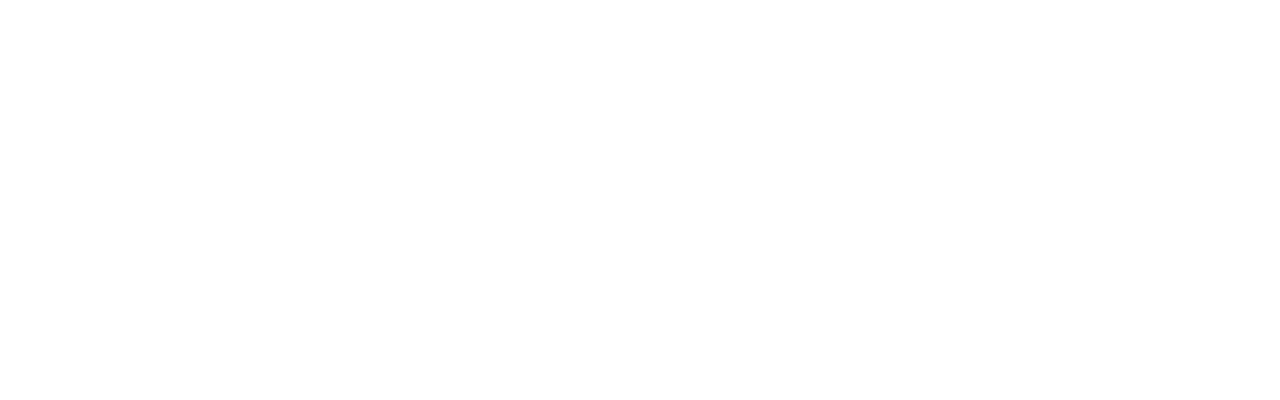
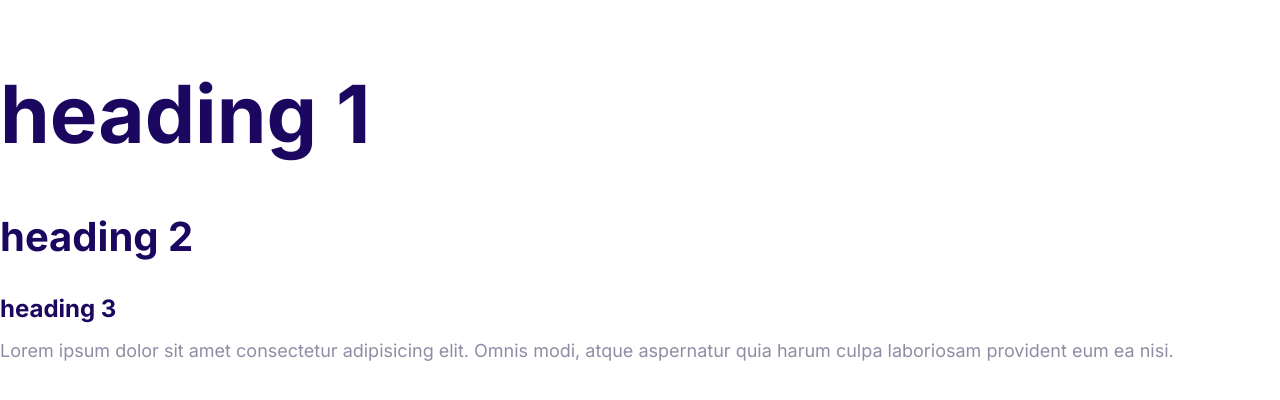
Before and after one commit to marcodepolo/moshified, a plain HTML site: page index.html in a window 1280 px wide. Drawn offline with Linux system fonts and the light colour scheme.

Commit message:
typography

```diff
--- a/css/styles.css
+++ b/css/styles.css
@@ -5,3 +5,45 @@
   --headings-color: #1b0760;
   --body-color: #918ca4;
 }
+html {
+  font-size: 62.5%; /* 62.5% of 16px = 10px = 1rem */
+}
+body {
+  font-family: "Inter", Arial, Helvetica, sans-serif;
+  color: var(--body-color);
+  font-size: 2.4rem;
+  line-height: 1.5;
+}
+h1,
+h2,
+h3 {
+  color: var(--headings-color);
+  margin-bottom: 1rem;
+}
+h1 {
+  font-size: 7rem;
+}
+h2 {
+  font-size: 4rem;
+}
+h3 {
+  font-size: 3rem;
+}
+p {
+  margin-top: 0;
+}
+
+@media screen and (min-width: 1024px) {
+  body {
+    font-size: 1.8rem;
+  }
+  h1 {
+    font-size: 8rem;
+  }
+  h2 {
+    font-size: 4rem;
+  }
+  h3 {
+    font-size: 2.4rem;
+  }
+}
--- a/index.html
+++ b/index.html
@@ -4,8 +4,21 @@
     <meta charset="UTF-8" />
     <meta name="viewport" content="width=device-width, initial-scale=1.0" />
     <title>Document</title>
+    <link rel="preconnect" href="https://fonts.gstatic.com" />
+    <link
+      href="https://fonts.googleapis.com/css2?family=Inter:wght@400;700&display=swap"
+      rel="stylesheet"
+    />
     <link rel="stylesheet" href="css/normalize.css" />
     <link rel="stylesheet" href="css/styles.css" />
   </head>
-  <body></body>
+  <body>
+    <h1>heading 1</h1>
+    <h2>heading 2</h2>
+    <h3>heading 3</h3>
+    <p>
+      Lorem ipsum dolor sit amet consectetur adipisicing elit. Omnis modi, atque
+      aspernatur quia harum culpa laboriosam provident eum ea nisi.
+    </p>
+  </body>
 </html>
```
